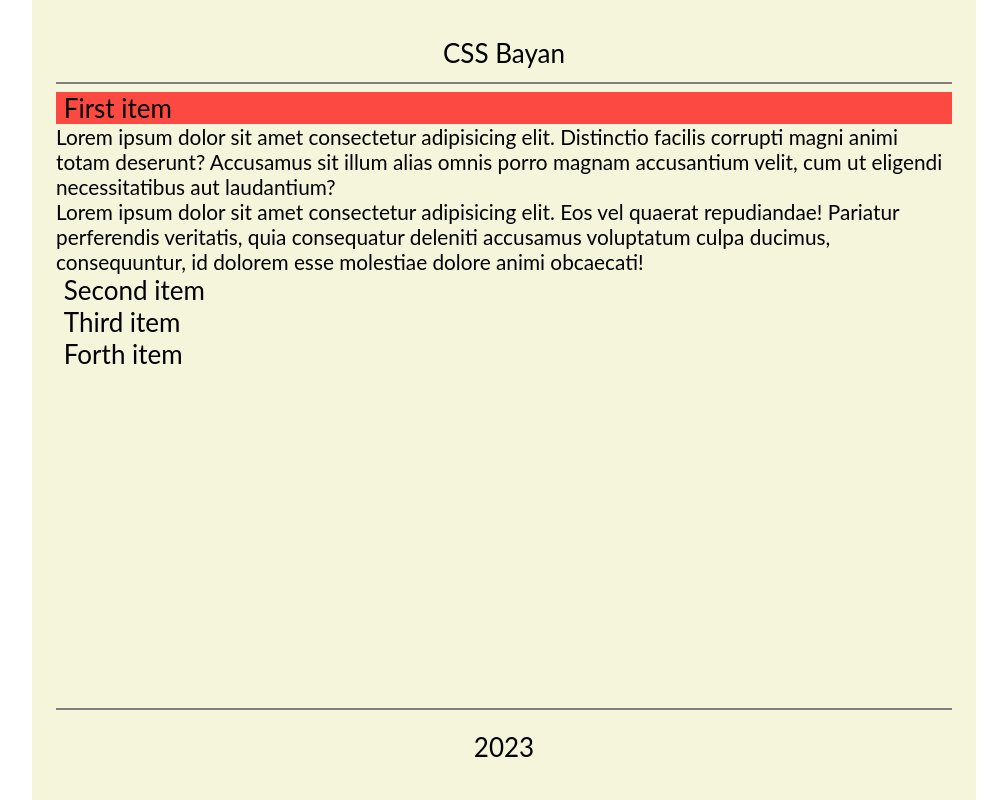
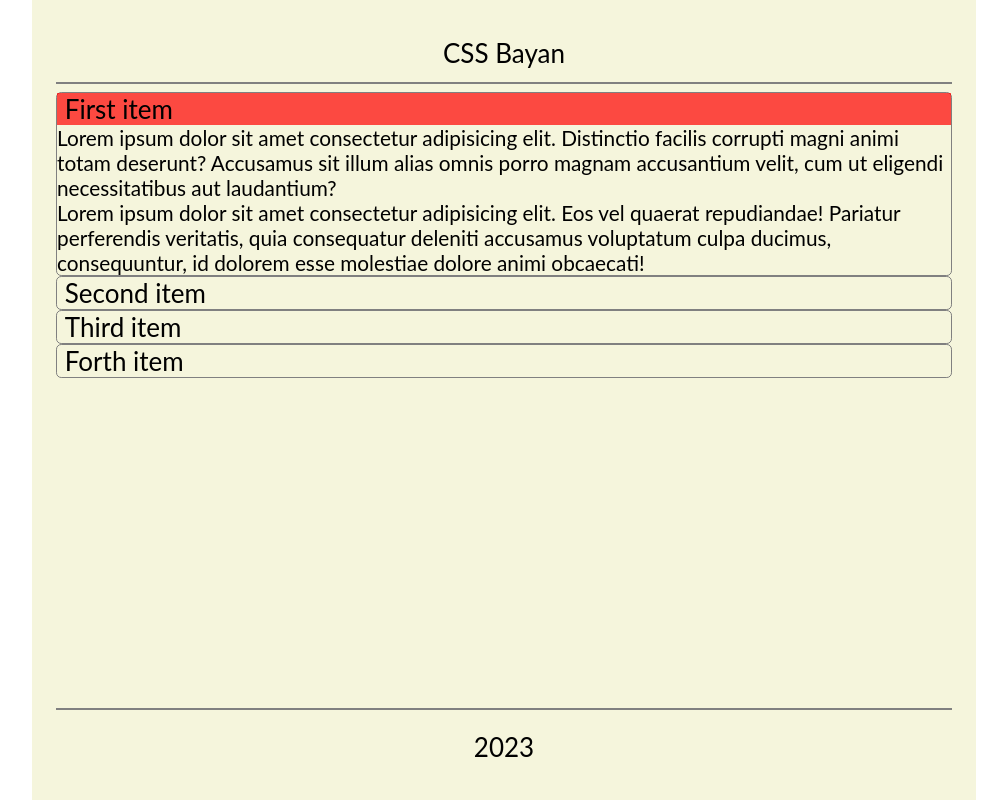
Before and after one commit to Greg-App/cssBayan, a plain HTML site: page cssBayan/index.html in a window 1280 px wide. Shown: the whole page, without its empty margins (136-1143 px from the left). Drawn offline with Linux system fonts and the light colour scheme.

Commit message:
feat: add borders to bayan items (Sat, Mar 11, 2023 05:21:01 PM)

```diff
--- a/cssBayan/style.css
+++ b/cssBayan/style.css
@@ -9,6 +9,10 @@ html {
   padding:0;
   font-family: lato, sans-serif;
   /* min-height: 100vh; */
+}
+html {
+  width: 100vw;
+  overflow-x: hidden;
 }
 body {
   display: flex;
@@ -64,7 +68,10 @@ body {
   width:100%;
 }
 .item__label {
+  display:block;
   cursor:pointer;
+  border: 1px solid grey;
+  border-radius: 0.2em;
 }
 
 .item__label-title {
```
